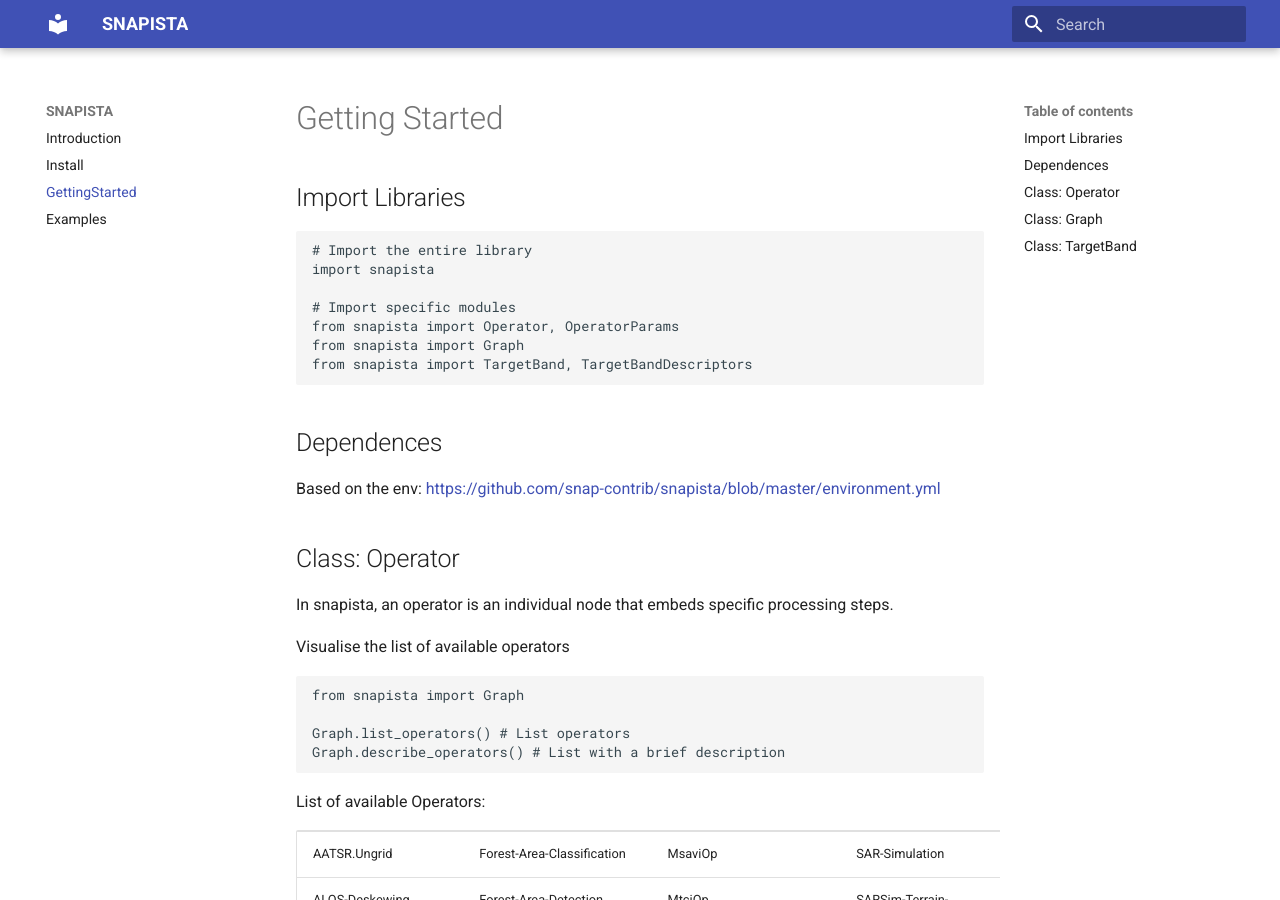
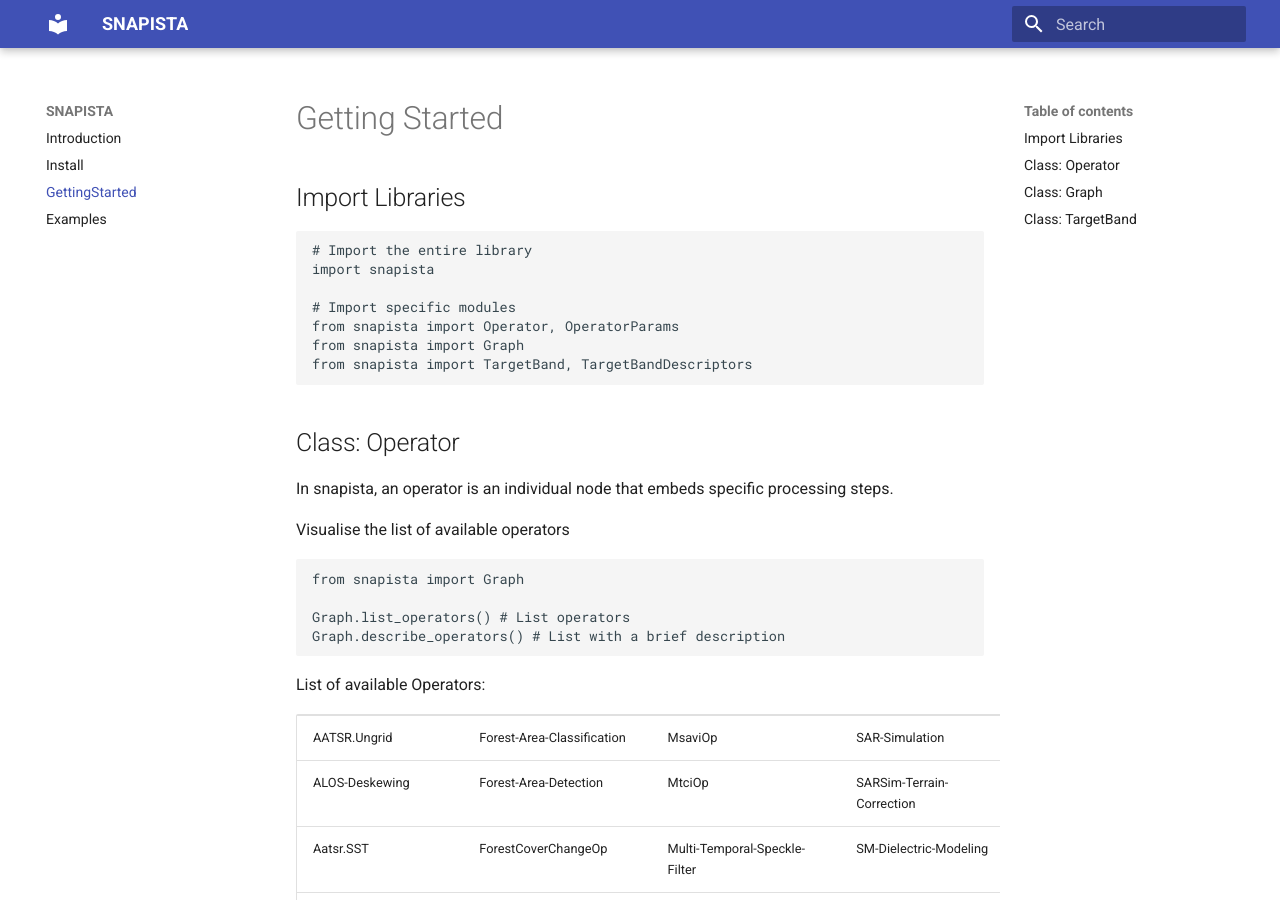
Before and after one commit to snap-contrib/snapista, an MkDocs documentation site: the page built from docs/GettingStarted.md, in a window 1280 px wide and 900 px high. Built offline with MkDocs 1.6.1 and Material for MkDocs 9.7.7, drawn with Linux system fonts in a browser that asks for light colours.

Commit message:
deleted dependences for now

````diff
--- a/docs/GettingStarted.md
+++ b/docs/GettingStarted.md
@@ -12,11 +12,6 @@
 from snapista import Graph
 from snapista import TargetBand, TargetBandDescriptors
 ```
-
-
-## Dependences
-
-Based on the env: [https://github.com/snap-contrib/snapista/blob/master/environment.yml](https://github.com/snap-contrib/snapista/blob/master/environment.yml)
 
 
 ## Class: Operator
````
